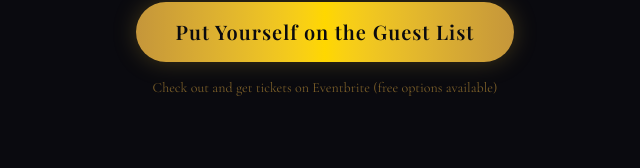
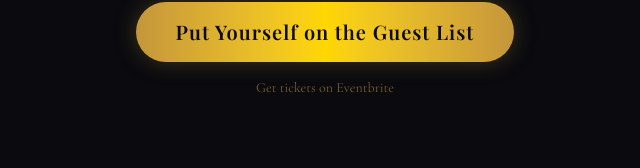
Before and after one commit to lexax666666/abundance-party, a Next.js app in the folder apps/web/: page / in a window 1280 px wide. Shown: the part 4251-4419 px from the top of the page, without its empty margins (315-955 px from the left). Built offline with nearby package versions, Linux system fonts and the light colour scheme; a web font is replaced by a local one.

Commit message:
Simplify ticket button subtext to "Get tickets on Eventbrite"
Co-Authored-By: Claude Opus 4.8 <noreply@anthropic.com>
Claude-Session: https://claude.ai/code/session_01GCbBWBMyeF1zF77XUrehju

```diff
--- a/apps/web/src/components/PaymentButton.tsx
+++ b/apps/web/src/components/PaymentButton.tsx
@@ -13,7 +13,7 @@ export default function PaymentButton() {
       </a>
 
       <p className="mt-4 font-[family-name:var(--font-body)] text-sm text-gold-warm/60">
-        Check out and get tickets on Eventbrite (free options available)
+        Get tickets on Eventbrite
       </p>
     </section>
   );
```
